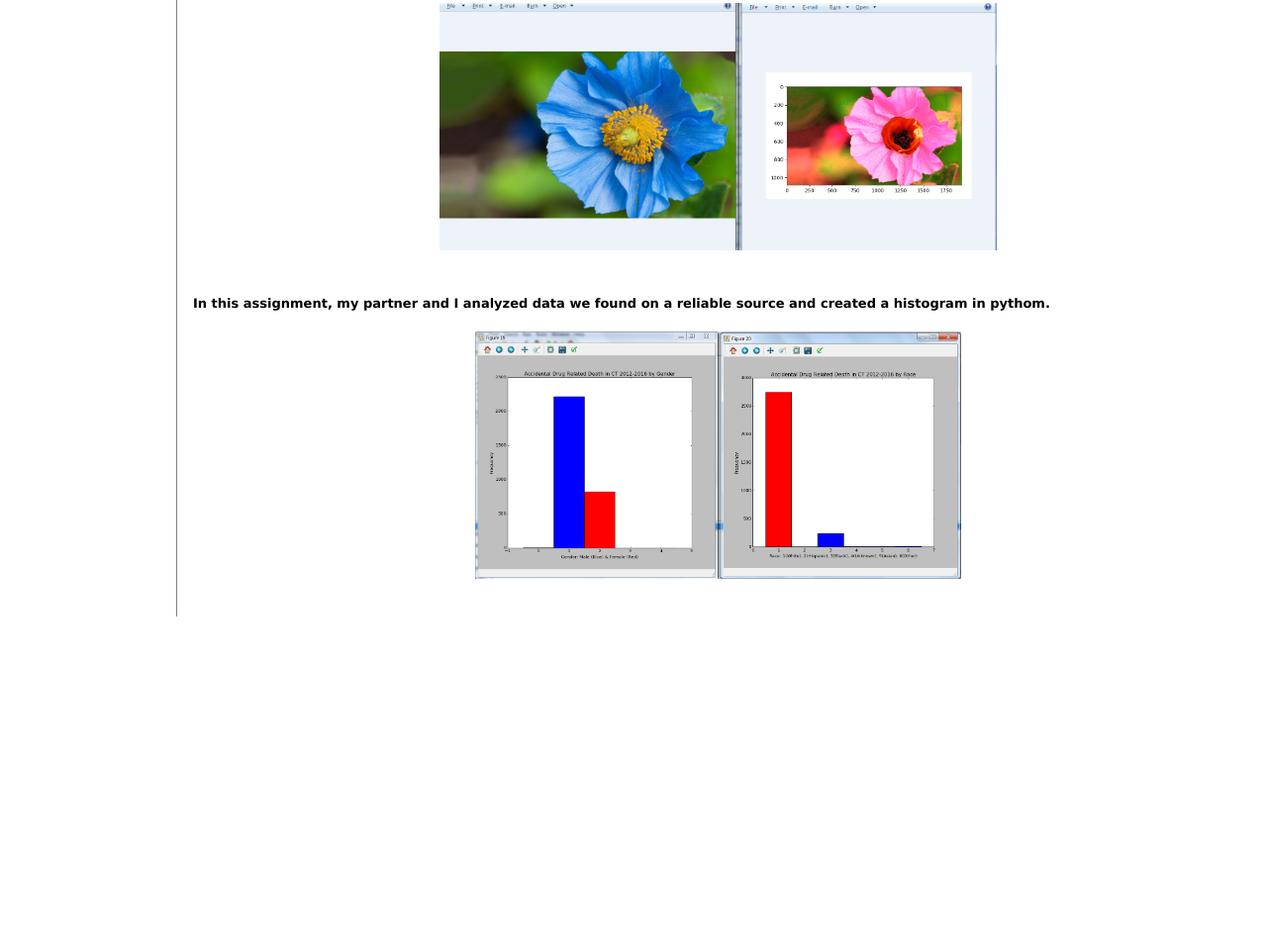
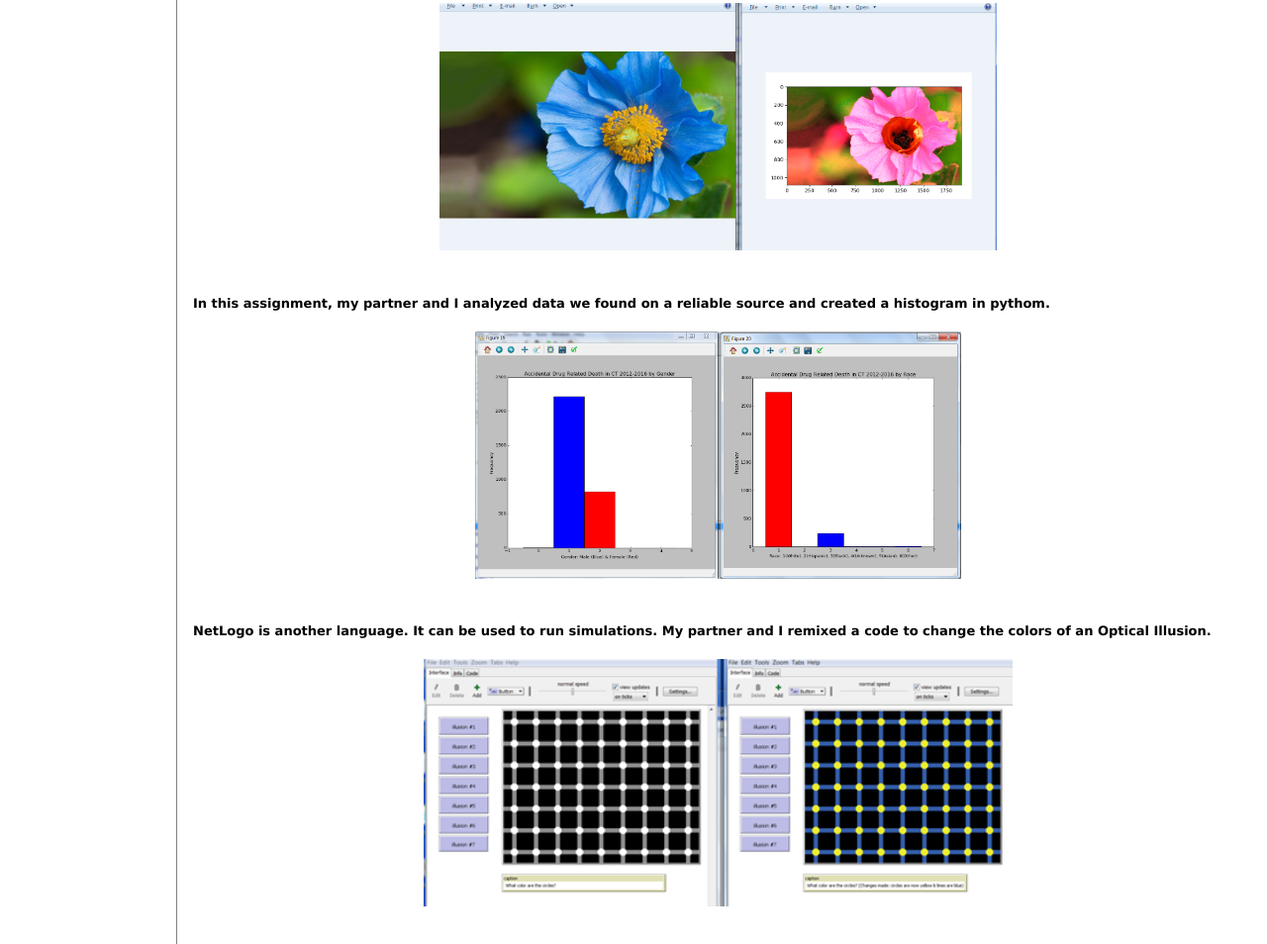
Before and after one commit to pascaleco/pltwtraining, a plain HTML site: page portfolio.html in a window 1280 px wide. Shown: the part 1975-2929 px from the top of the page at 99% size. Before the commit the page ends 2606 px from the top, so only its background shows below. Drawn offline with Linux system fonts and the light colour scheme.

Commit message:
Add files via upload

```diff
--- a/portfolio.html
+++ b/portfolio.html
@@ -66,6 +66,12 @@
       </a>
       <br> <br>
 
+      <h3 align="left"> <font face = verdana size="2" color="black"> NetLogo is another language.  It can be used to run simulations.  My partner and I remixed a code to change the colors of an Optical Illusion.   </font> </h3>
+      <a href="Optical Illusions.nlogo" download>
+      <img src="images/netlogopic.png" height="250">
+      </a>
+      <br> <br>
+
     </article>
 	  </body>
 	</html>
```
Also changed, not shown: images/netlogopic.png (added), 1 other file.
